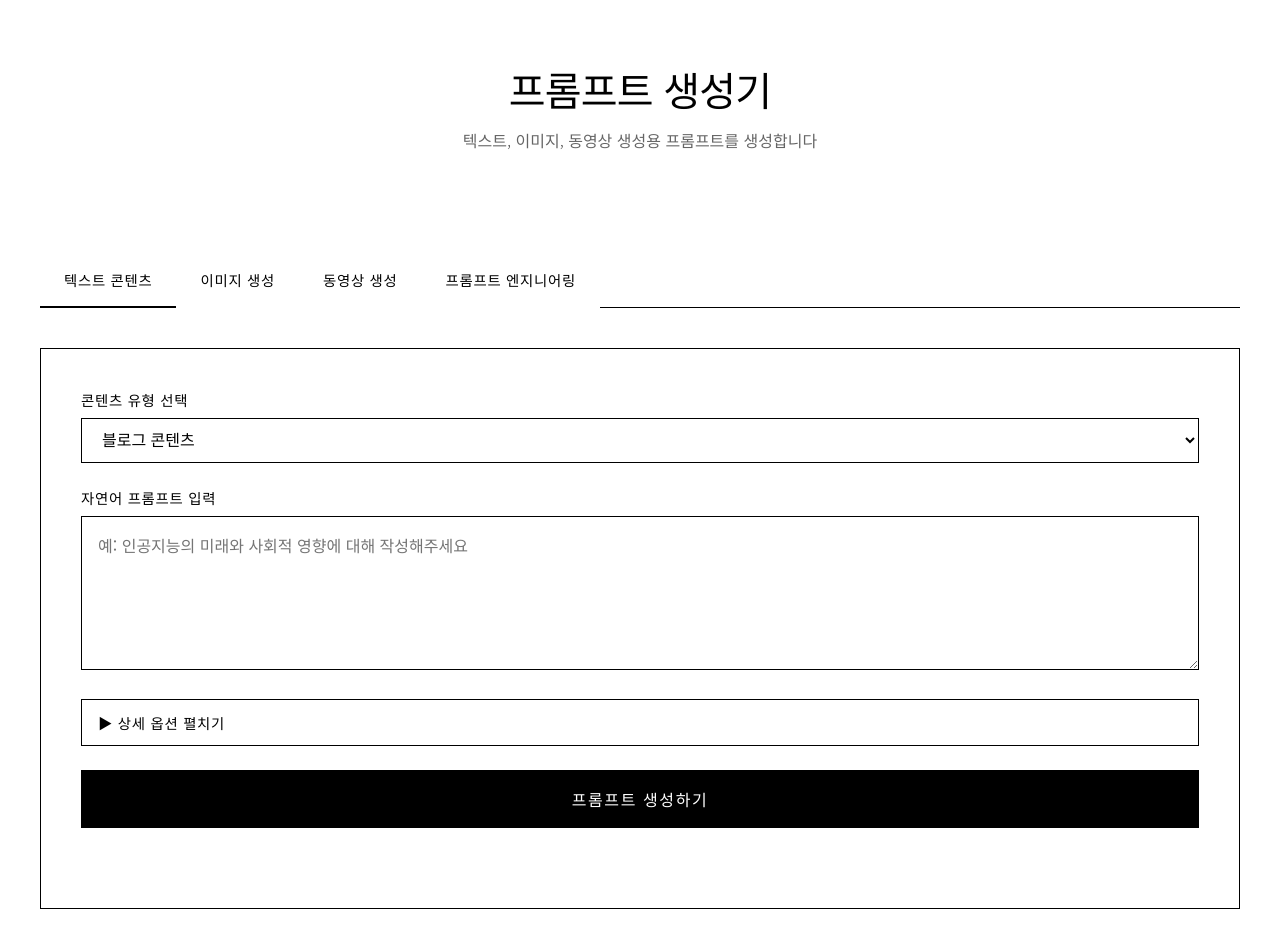
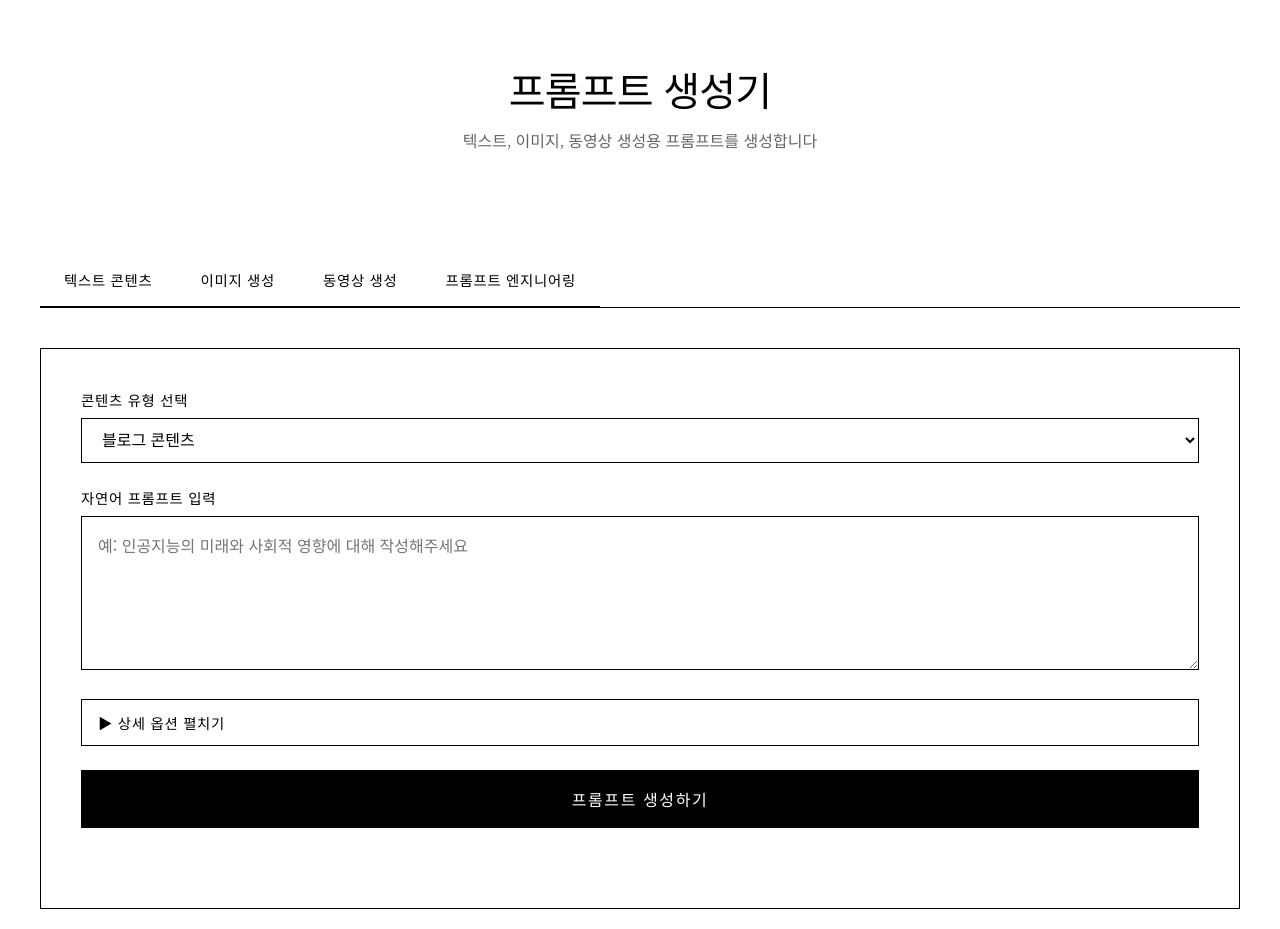
Before and after one commit to saewookkangboy/promptgenerator, a React (Vite) app: page / in a window 1280 px wide. Built offline with nearby package versions, Linux system fonts and the light colour scheme; a web font is replaced by a local one.

Commit message:
Update tab design: add underline grid and hover effect
- Add underline border to all tabs (not just active)
- Change hover effect to black background with white text
- Maintain consistent underline grid across all tabs

```diff
--- a/src/App.css
+++ b/src/App.css
@@ -37,25 +37,31 @@
   padding: 16px 24px;
   background: #ffffff;
   border: none;
-  border-bottom: 2px solid transparent;
+  border-bottom: 2px solid #000000;
   color: #000000;
   font-size: 0.9rem;
   font-weight: 400;
   text-transform: uppercase;
   letter-spacing: 0.05em;
   cursor: pointer;
-  transition: all 0.2s;
+  transition: all 0.2s ease;
   position: relative;
   top: 1px;
 }
 
 .tab-button:hover:not(:disabled) {
-  background: #f5f5f5;
+  background: #000000;
+  color: #ffffff;
 }
 
 .tab-button.active {
   border-bottom: 2px solid #000000;
   font-weight: 500;
+}
+
+.tab-button.active:hover:not(:disabled) {
+  background: #000000;
+  color: #ffffff;
 }
 
 .tab-button:disabled {
```
